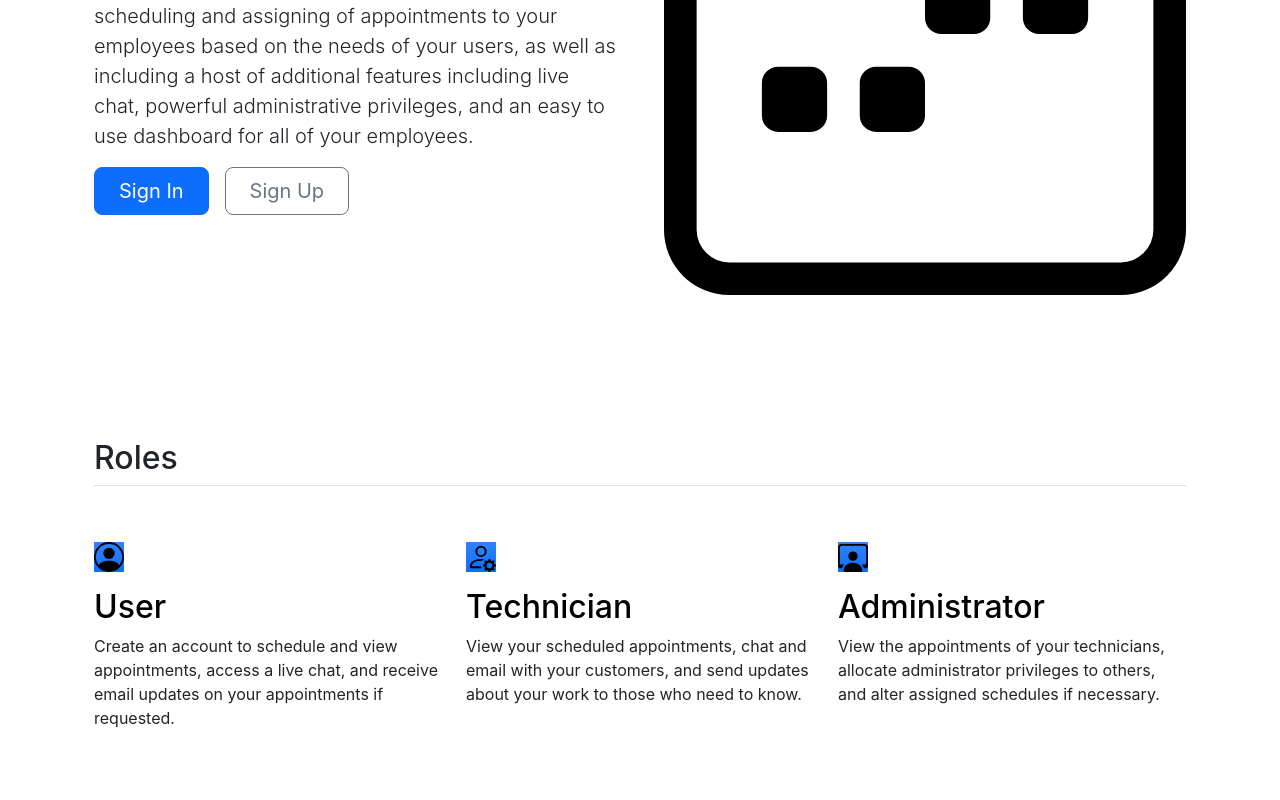
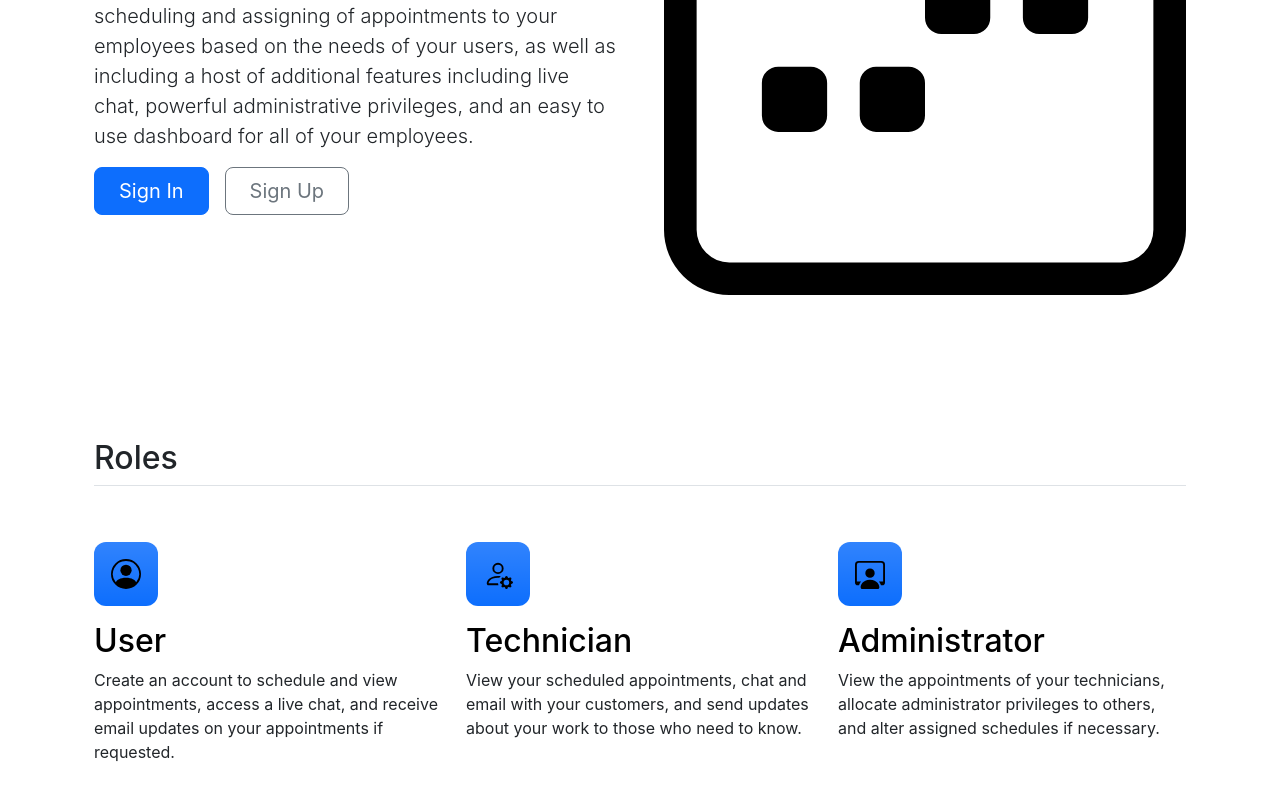
Before and after one commit to FrancoMLG/Group_31, a React (Create React App) app in the folder client/: page / in a window 1280 px wide. Shown: the part 405-1205 px from the top of the page. Built offline with nearby package versions, Linux system fonts and the light colour scheme.

Commit message:
Added styling for role icons

```diff
--- a/client/src/index.css
+++ b/client/src/index.css
@@ -11,3 +11,9 @@ code {
   font-family: source-code-pro, Menlo, Monaco, Consolas, 'Courier New',
     monospace;
 }
+
+.feature-icon {
+    width: 4rem;
+    height: 4rem;
+    border-radius: .75rem;
+}
```
